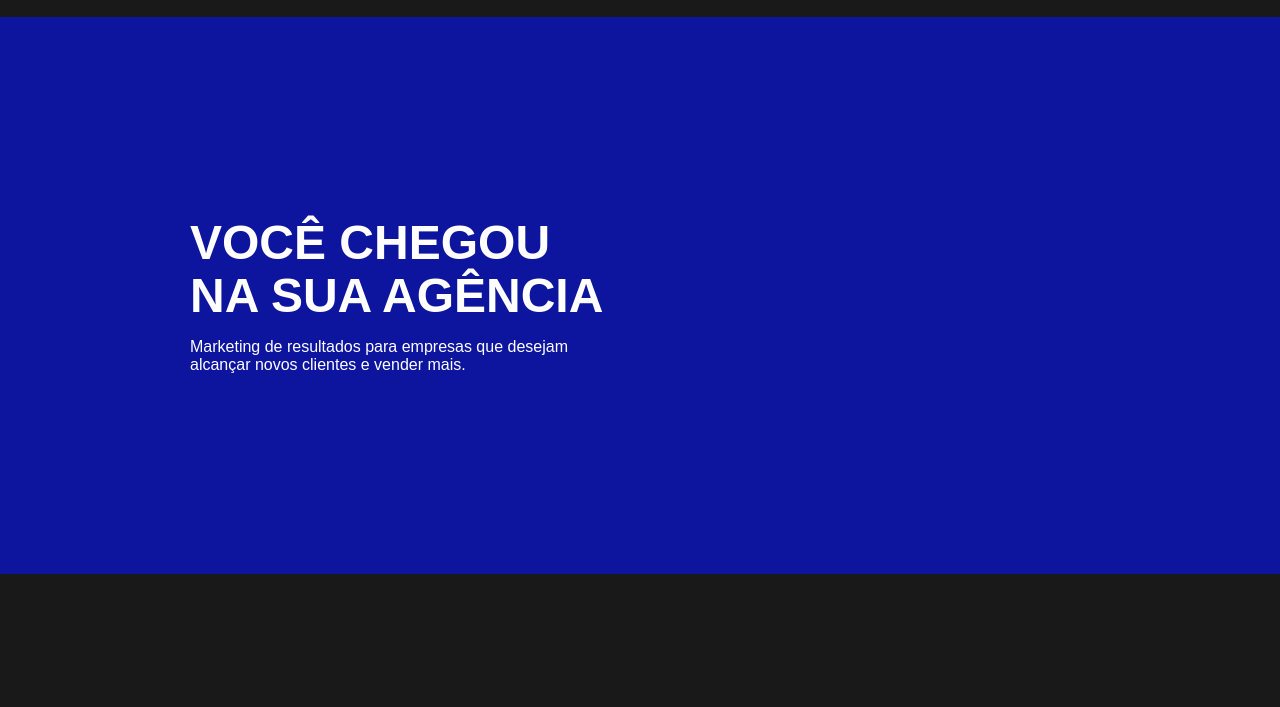
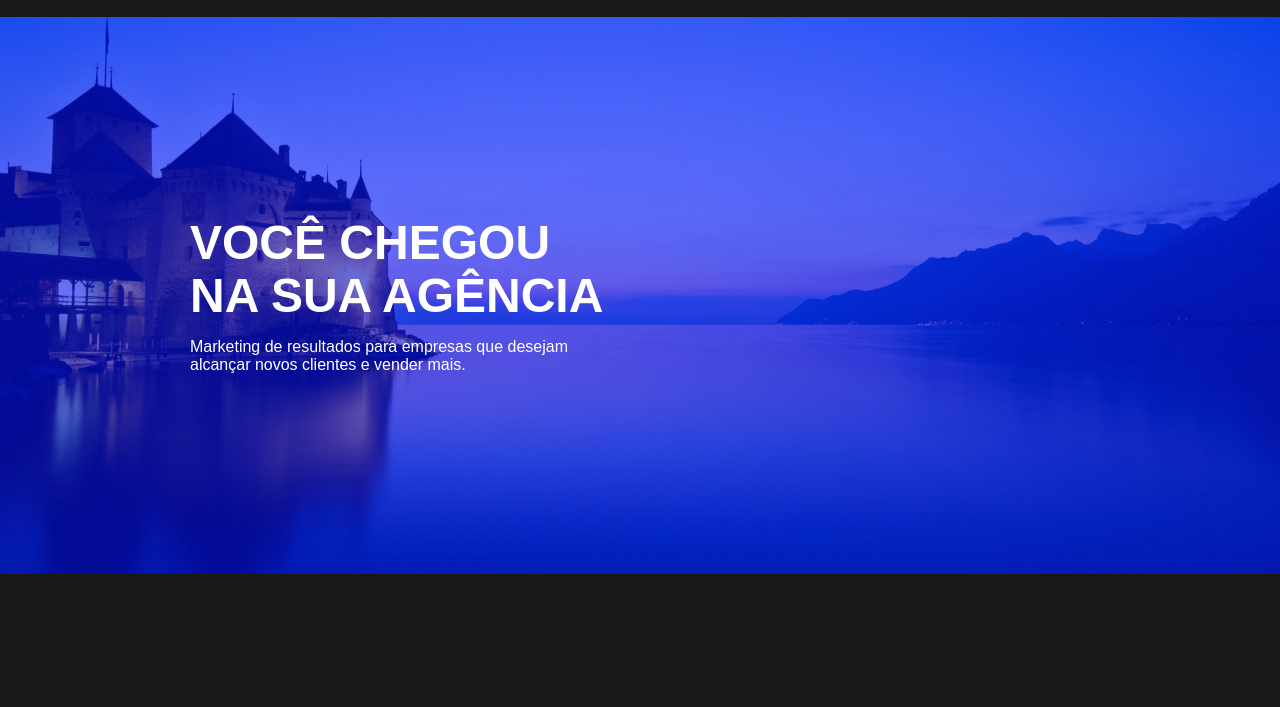
Before and after one commit to AlvaroSBernucci/SiteImagine, a plain HTML site: page index.html in a window 1280 px wide. Shown: the part 93-800 px from the top of the page. Drawn offline with Linux system fonts and the light colour scheme; the site is published under a folder, as on GitHub Pages, so addresses that start at the root find nothing.

Commit message:
ajustando imagem background

```diff
--- a/main.css
+++ b/main.css
@@ -1,5 +1,5 @@
 .s1-bg{
-  background-image: url("/Imagens/Geral/wallpaperflare.com_wallpaper.jpg");
+  background-image: url("./Imagens/Geral/wallpaperflare.com_wallpaper.jpg");
   background-repeat: no-repeat;
   background-size: cover;
   background-position: center;
--- a/nav.css
+++ b/nav.css
@@ -16,7 +16,7 @@
     display: none;
   }
 }
-@media (max-width:400px){
+@media (max-width:450px){
   .nav-flex{
     flex-direction: column;
     justify-items: center;
```
